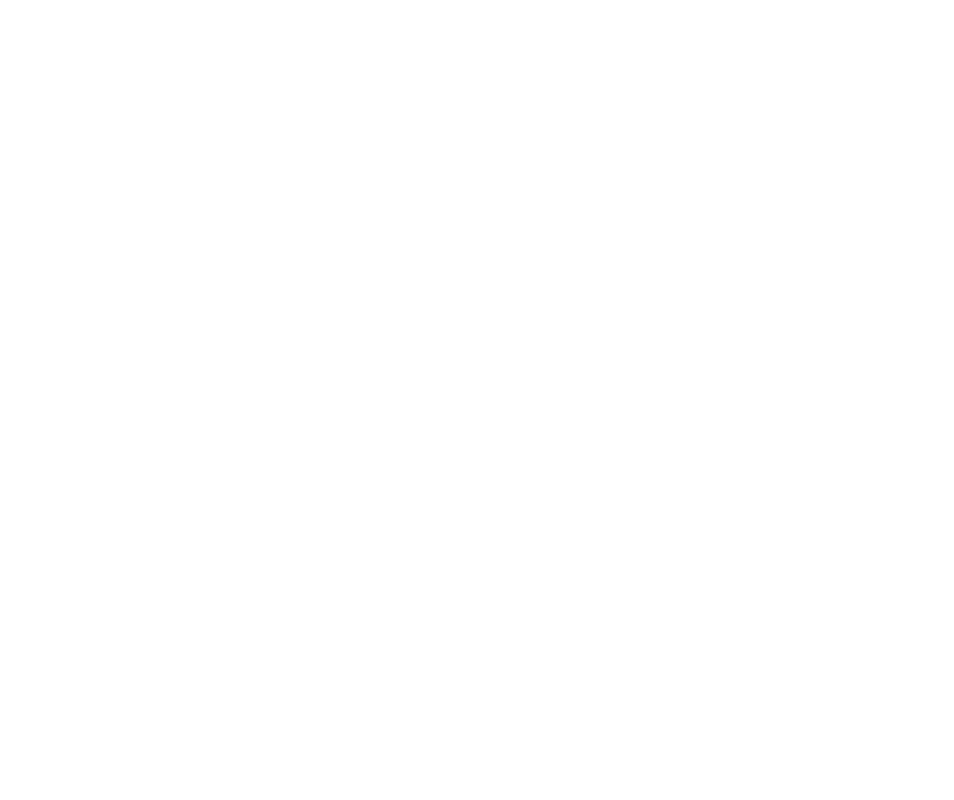
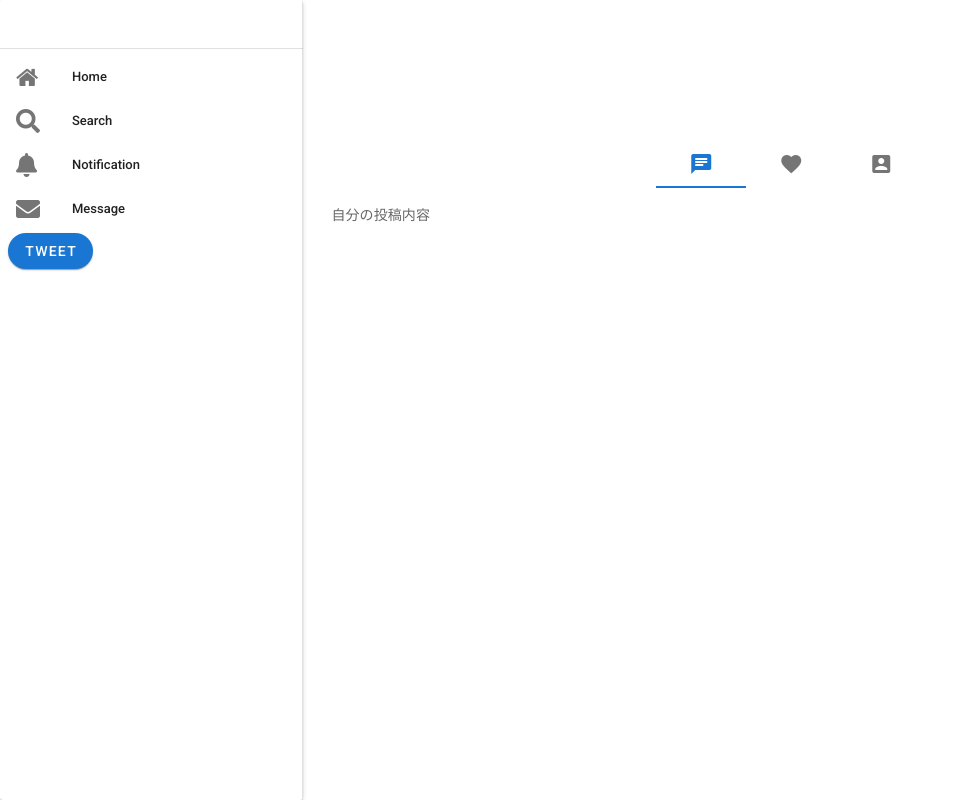
Before and after one commit to uto8/review-to-earn, a Vue app in the folder frontend/: page /users/1 in a window 1280 px wide. Shown: the whole page, without its empty margins (0-954 px from the left). Built offline with nearby package versions, Linux system fonts and the light colour scheme.

Commit message:
usershowページ追加

```diff
--- a/frontend/src/components/NavBar.vue
+++ b/frontend/src/components/NavBar.vue
@@ -4,10 +4,10 @@
       <v-list-item class="nav-user">
         <v-list-item-content>
           <v-list-item-title class="text-h6">
-            {{name}}
+            <router-link to="/users/1">{{name}}</router-link>
           </v-list-item-title>
           <v-list-item-subtitle>
-            {{email}}
+            <router-link to="/users">{{email}}</router-link>
           </v-list-item-subtitle>
         </v-list-item-content>
       </v-list-item>
--- a/frontend/src/router.js
+++ b/frontend/src/router.js
@@ -2,6 +2,7 @@
 import Router from 'vue-router';
 import HomePage from './views/HomePage.vue';
 import WelcomePage from './views/WelcomePage.vue';
+import UserShow from './views/UserShow.vue';
 
 Vue.use(Router);
 
@@ -13,6 +14,9 @@
     },
     {
       path: '/welcome', component: WelcomePage
+    },
+    {
+      path: '/users/:id', component: UserShow
     }
   ]
 });
--- a/frontend/src/views/HomePage.vue
+++ b/frontend/src/views/HomePage.vue
@@ -1,9 +1,9 @@
 <template>
   <v-app>
     <NavBar/>
-    <!-- <div class="container">
+    <div class="container">
       <router-link to="/welcome">ログイン</router-link>
-    </div> -->
+    </div>
   </v-app>
 </template>
 <script>
--- /dev/null
+++ b/frontend/src/views/UserShow.vue
@@ -0,0 +1,100 @@
+<template>
+  <v-app>
+    <div class="d-flex">
+      <NavBar/>
+      <div class="container">
+        <h4>{{name}}</h4>
+        <small>{{email}}</small>
+        <v-toolbar
+          flat
+          prominent
+        >
+          <template v-slot:extension>
+            <v-tabs
+              v-model="tabs"
+              centered
+            >
+              <v-tab>
+                <v-icon>mdi-message-text</v-icon>
+              </v-tab>
+              <v-tab>
+                <v-icon>mdi-heart</v-icon>
+              </v-tab>
+              <v-tab>
+                <v-icon>mdi-account-box</v-icon>
+              </v-tab>
+            </v-tabs>
+          </template>
+        </v-toolbar>
+
+        <v-tabs-items v-model="tabs">
+          <v-tab-item>
+            <v-card flat>
+              <v-card-text>
+                自分の投稿内容
+              </v-card-text>
+            </v-card>
+          </v-tab-item>
+          <v-tab-item>
+            <v-card flat>
+              <v-card-title class="text-h5">
+                自分のいいねした投稿
+              </v-card-title>
+              <v-card-text>
+                <p>
+                  Duis lobortis massa imperdiet quam. Donec vitae orci sed dolor rutrum auctor. Vestibulum facilisis, purus nec pulvinar iaculis, ligula mi congue nunc, vitae euismod ligula urna in dolor. Praesent congue erat at massa.
+                </p>
+
+                <p>
+                  Aenean posuere, tortor sed cursus feugiat, nunc augue blandit nunc, eu sollicitudin urna dolor sagittis lacus. Pellentesque egestas, neque sit amet convallis pulvinar, justo nulla eleifend augue, ac auctor orci leo non est. Etiam sit amet orci eget eros faucibus tincidunt. Donec sodales sagittis magna.
+                </p>
+
+                <p class="mb-0">
+                  Ut leo. Suspendisse potenti. Duis vel nibh at velit scelerisque suscipit. Fusce pharetra convallis urna.
+                </p>
+              </v-card-text>
+            </v-card>
+          </v-tab-item>
+          <v-tab-item>
+            <v-card flat>
+              <v-card-title class="text-h5">
+                 自分のその他
+              </v-card-title>
+              <v-card-text>
+                <p>
+                  Maecenas ullamcorper, dui et placerat feugiat, eros pede varius nisi, condimentum viverra felis nunc et lorem. Sed hendrerit. Maecenas malesuada. Vestibulum ullamcorper mauris at ligula. Proin faucibus arcu quis ante.
+                </p>
+
+                <p class="mb-0">
+                  Etiam vitae tortor. Curabitur ullamcorper ultricies nisi. Sed magna purus, fermentum eu, tincidunt eu, varius ut, felis. Aliquam lobortis. Suspendisse potenti.
+                </p>
+              </v-card-text>
+            </v-card>
+          </v-tab-item>
+        </v-tabs-items>
+      </div>
+    </div>
+  </v-app>
+</template>
+<script>
+  // import axios from 'axios';
+  import NavBar from '../components/NavBar.vue'
+  export default {
+    data () {
+      return {
+        name: window.localStorage.getItem('name'),
+        email: window.localStorage.getItem('uid'),
+        tabs: null,
+        text: 'Lorem ipsum dolor sit amet, consectetur adipiscing elit, sed do eiusmod tempor incididunt ut labore et dolore magna aliqua. Ut enim ad minim veniam, quis nostrud exercitation ullamco laboris nisi ut aliquip ex ea commodo consequat.',
+      }
+    },
+    components: {
+      NavBar
+    }
+  }
+</script>
+<style>
+  .v-application--wrap{
+    display: flex;
+  }
+</style>
```
